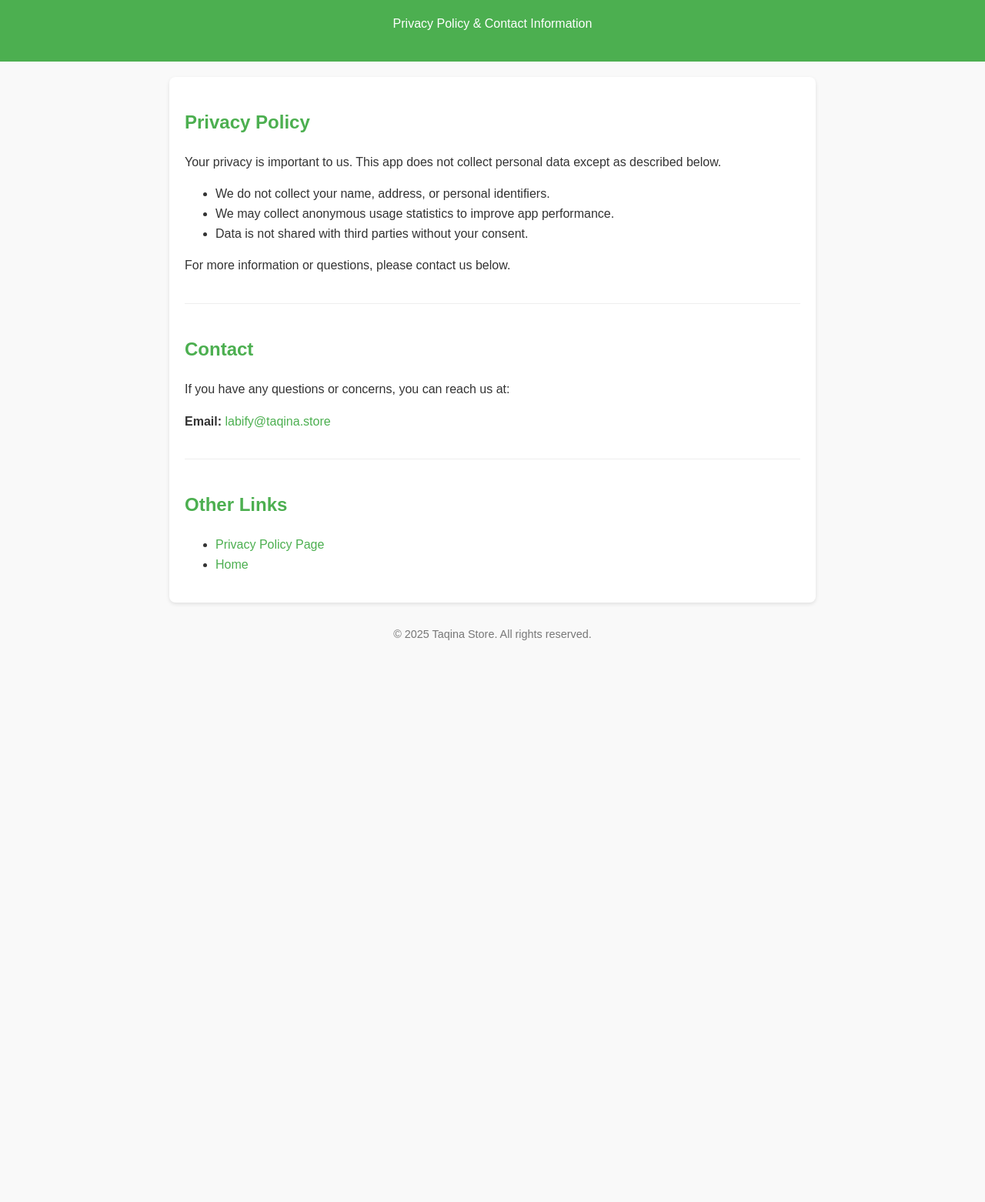
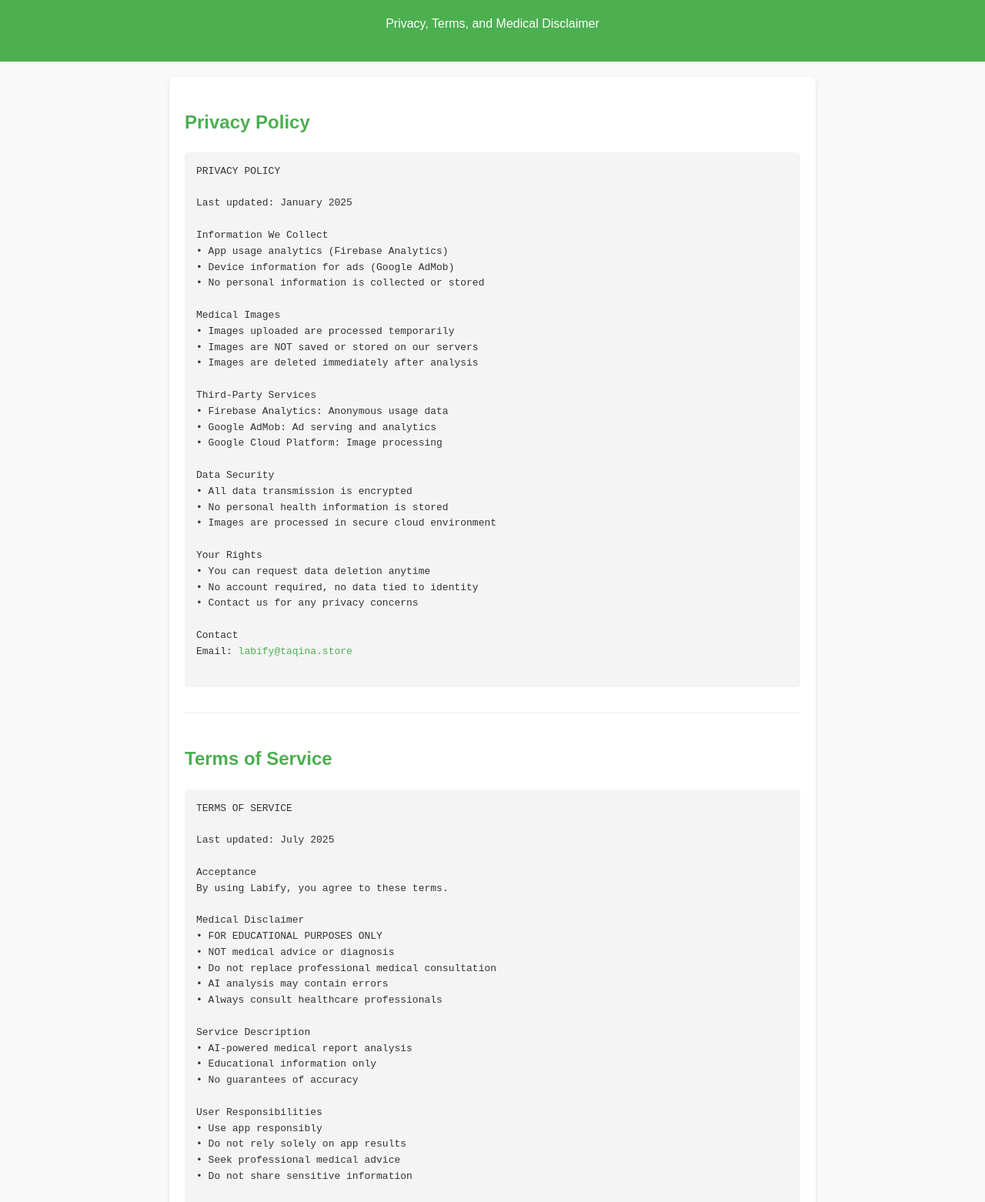
Before and after one commit to zaighamqadeer/taqina.store, a plain HTML site: page privacy-policy.html in a window 1280 px wide. Shown: the part 96-1658 px from the top of the page at 77% size. Before the commit the page ends 942 px from the top, so only its background shows below. Drawn offline with Linux system fonts and the light colour scheme.

Commit message:
Update privacy policy and legal sections for Labify

```diff
--- a/privacy-policy.html
+++ b/privacy-policy.html
@@ -3,90 +3,141 @@
 <head>
   <meta charset="UTF-8">
   <meta name="viewport" content="width=device-width, initial-scale=1.0">
-  <title>Taqina Store - Privacy Policy & Contact</title>
+  <title>Labify - Privacy Policy & Legal</title>
   <style>
-    body {
-      font-family: Arial, sans-serif;
-      line-height: 1.6;
-      margin: 0;
-      padding: 0;
-      background-color: #f9f9f9;
-      color: #333;
-    }
-    header {
-      background-color: #4CAF50;
-      color: white;
-      padding: 20px;
-      text-align: center;
-    }
-    main {
-      max-width: 800px;
-      margin: 20px auto;
-      padding: 0 20px;
-      background-color: white;
-      box-shadow: 0 2px 5px rgba(0,0,0,0.1);
-      border-radius: 8px;
-    }
-    h1, h2 {
-      color: #4CAF50;
-    }
-    a {
-      color: #4CAF50;
-      text-decoration: none;
-    }
-    a:hover {
-      text-decoration: underline;
-    }
-    footer {
-      text-align: center;
-      padding: 10px;
-      font-size: 0.9em;
-      color: #777;
-    }
-    .section {
-      padding: 20px 0;
-      border-bottom: 1px solid #eee;
-    }
-    .section:last-child {
-      border-bottom: none;
-    }
+    body { font-family: Arial, sans-serif; line-height: 1.6; margin:0; padding:0; background:#f9f9f9; color:#333; }
+    header { background:#4CAF50; color:white; padding:20px; text-align:center; }
+    main { max-width:800px; margin:20px auto; padding:0 20px; background:white; border-radius:8px; box-shadow:0 2px 5px rgba(0,0,0,0.1);}
+    h1,h2 { color:#4CAF50; }
+    h3 { color:#333; margin-top:20px; }
+    pre { white-space: pre-wrap; word-wrap: break-word; background:#f4f4f4; padding:15px; border-radius:5px; overflow-x:auto; }
+    a { color:#4CAF50; text-decoration:none; }
+    a:hover { text-decoration:underline; }
+    footer { text-align:center; padding:10px; font-size:0.9em; color:#777; }
+    .section { padding:20px 0; border-bottom:1px solid #eee; }
+    .section:last-child { border-bottom:none; }
   </style>
 </head>
 <body>
   <header>
-    <h1>Taqina Store</h1>
-    <p>Privacy Policy & Contact Information</p>
+    <h1>Labify Legal Documents</h1>
+    <p>Privacy, Terms, and Medical Disclaimer</p>
   </header>
 
   <main>
-    <section class="section" id="privacy-policy">
+    <section class="section" id="privacy">
       <h2>Privacy Policy</h2>
-      <p>Your privacy is important to us. This app does not collect personal data except as described below.</p>
-      <ul>
-        <li>We do not collect your name, address, or personal identifiers.</li>
-        <li>We may collect anonymous usage statistics to improve app performance.</li>
-        <li>Data is not shared with third parties without your consent.</li>
-      </ul>
-      <p>For more information or questions, please contact us below.</p>
+      <pre>
+PRIVACY POLICY
+
+Last updated: January 2025
+
+Information We Collect
+• App usage analytics (Firebase Analytics)
+• Device information for ads (Google AdMob)
+• No personal information is collected or stored
+
+Medical Images
+• Images uploaded are processed temporarily
+• Images are NOT saved or stored on our servers
+• Images are deleted immediately after analysis
+
+Third-Party Services
+• Firebase Analytics: Anonymous usage data
+• Google AdMob: Ad serving and analytics
+• Google Cloud Platform: Image processing
+
+Data Security
+• All data transmission is encrypted
+• No personal health information is stored
+• Images are processed in secure cloud environment
+
+Your Rights
+• You can request data deletion anytime
+• No account required, no data tied to identity
+• Contact us for any privacy concerns
+
+Contact
+Email: <a href="mailto:labify@taqina.store">labify@taqina.store</a>
+      </pre>
     </section>
 
-    <section class="section" id="contact">
-      <h2>Contact</h2>
-      <p>If you have any questions or concerns, you can reach us at:</p>
-      <p><strong>Email:</strong> <a href="mailto:labify@taqina.store">labify@taqina.store</a></p>
+    <section class="section" id="terms">
+      <h2>Terms of Service</h2>
+      <pre>
+TERMS OF SERVICE
+
+Last updated: July 2025
+
+Acceptance
+By using Labify, you agree to these terms.
+
+Medical Disclaimer
+• FOR EDUCATIONAL PURPOSES ONLY
+• NOT medical advice or diagnosis
+• Do not replace professional medical consultation
+• AI analysis may contain errors
+• Always consult healthcare professionals
+
+Service Description
+• AI-powered medical report analysis
+• Educational information only
+• No guarantees of accuracy
+
+User Responsibilities
+• Use app responsibly
+• Do not rely solely on app results
+• Seek professional medical advice
+• Do not share sensitive information
+
+Prohibited Uses
+• No illegal activities
+• No sharing of others' medical information
+• No commercial use without permission
+
+Limitation of Liability
+• App provided "as is"
+• No warranties of any kind
+• Not liable for medical decisions based on app
+
+Changes
+We may update these terms. Continued use means acceptance.
+
+Contact
+Email: <a href="mailto:labify@taqina.store">labify@taqina.store</a>
+      </pre>
     </section>
 
-    <section class="section" id="links">
-      <h2>Other Links</h2>
-      <ul>
-        <li><a href="privacy-policy.html">Privacy Policy Page</a></li>
-        <li><a href="index.html">Home</a></li>
-      </ul>
+    <section class="section" id="disclaimer">
+      <h2>Medical Disclaimer</h2>
+      <pre>
+MEDICAL DISCLAIMER
+
+⚠️ IMPORTANT NOTICE
+
+Educational Purpose Only
+This app is designed for educational purposes and should not replace professional medical advice.
+
+Not Medical Advice
+Information provided by this app is not intended as medical diagnosis or treatment recommendations.
+
+Consult Healthcare Professionals
+Always consult qualified healthcare professionals for medical concerns and decisions.
+
+AI Limitations
+AI analysis may contain errors. Do not rely solely on app results for health decisions.
+
+No Doctor-Patient Relationship
+Use of this app does not create a doctor-patient relationship.
+
+Emergency Situations
+In medical emergencies, contact emergency services immediately.
+      </pre>
     </section>
   </main>
 
   <footer>
-    &copy; 2025 Taqina Store. All rights reserved.
+    &copy; 2025 Labify. All rights reserved.
   </footer>
 </body>
 </html>
```
